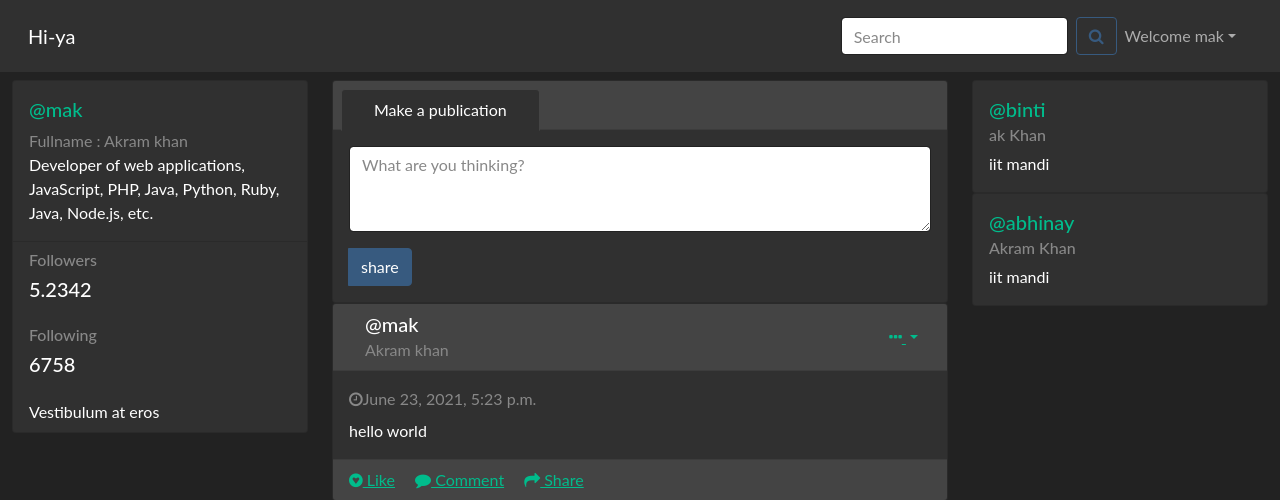
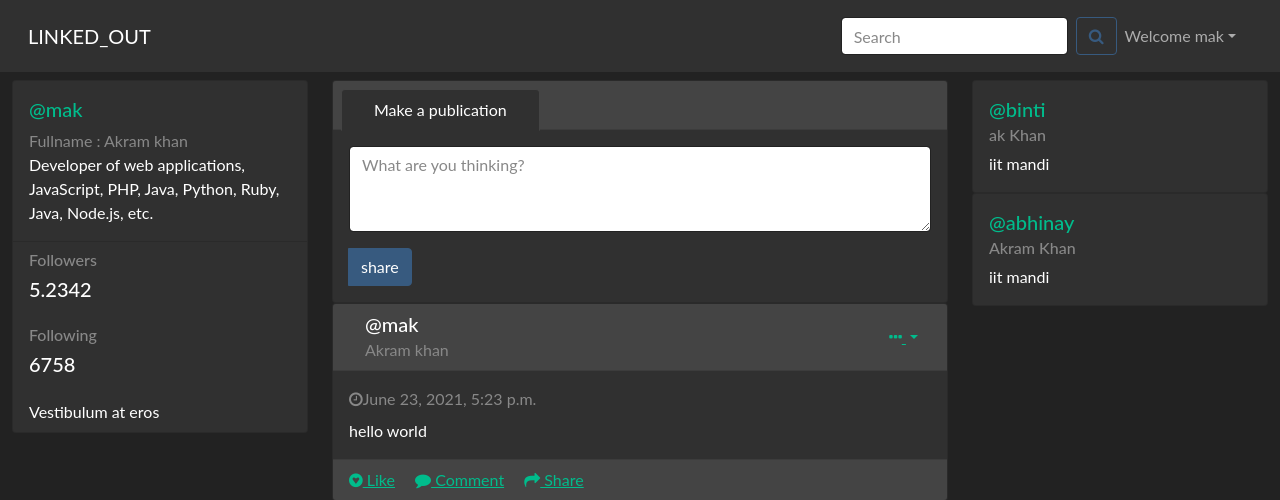
Before and after one commit to RATED-R-SUNDRAM/LINKED_OUT, a Django app: page / in a window 1280 px wide. Shown: the top 500 px of the page. Run offline with Django 3.2, Linux system fonts and the light colour scheme; a user stored in the database is signed in; data comes from the database, SQL or seed files in the repository; some libraries are stand-ins or nearby versions.

Commit message:
Replaced Hi-ya with LINKED-OUT

```diff
--- a/templates/base.html
+++ b/templates/base.html
@@ -90,7 +90,7 @@
 
     <nav id="navbar_top"class="navbar sticky-top navbar-expand-md navbar-dark bg-dark" >
   <div class="container-fluid">
-    <a class="navbar-brand" href="#">Hi-ya</a>
+    <a class="navbar-brand" href="#">LINKED_OUT</a>
     <button class="navbar-toggler" type="button" data-bs-toggle="collapse" data-bs-target="#navbarColor03" aria-controls="navbarColor03" aria-expanded="false" aria-label="Toggle navigation">
       <span class="navbar-toggler-icon"></span>
     </button>
```
